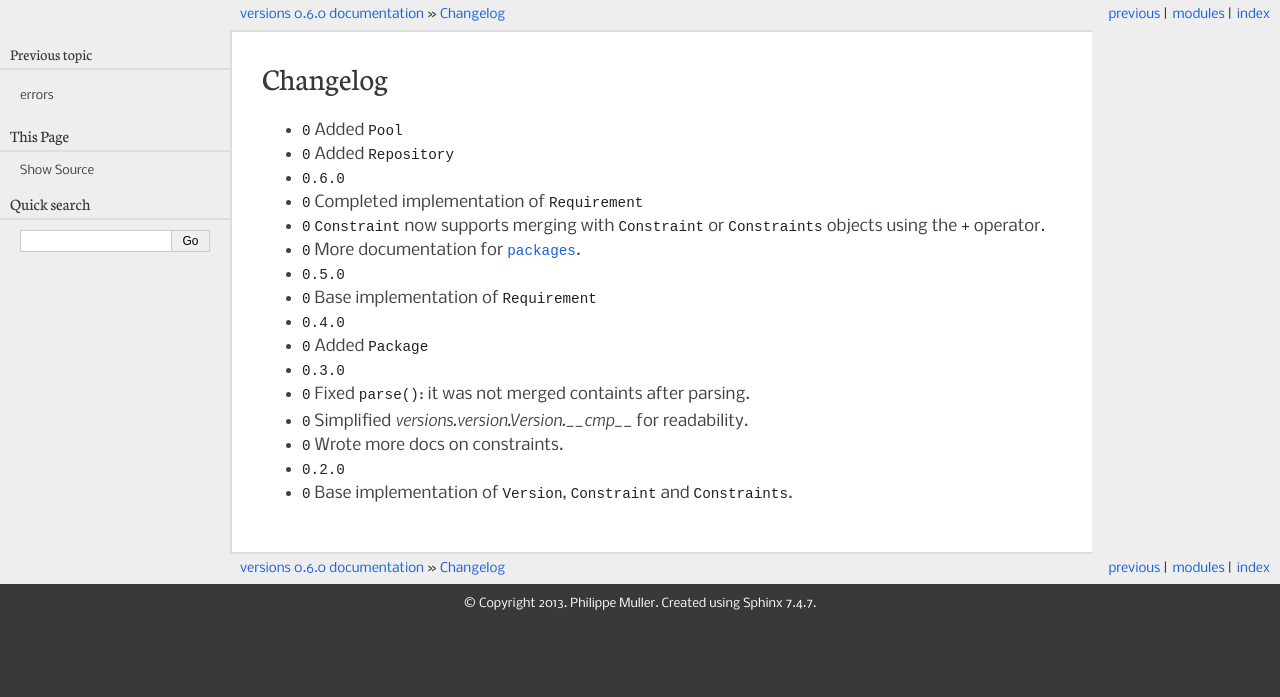
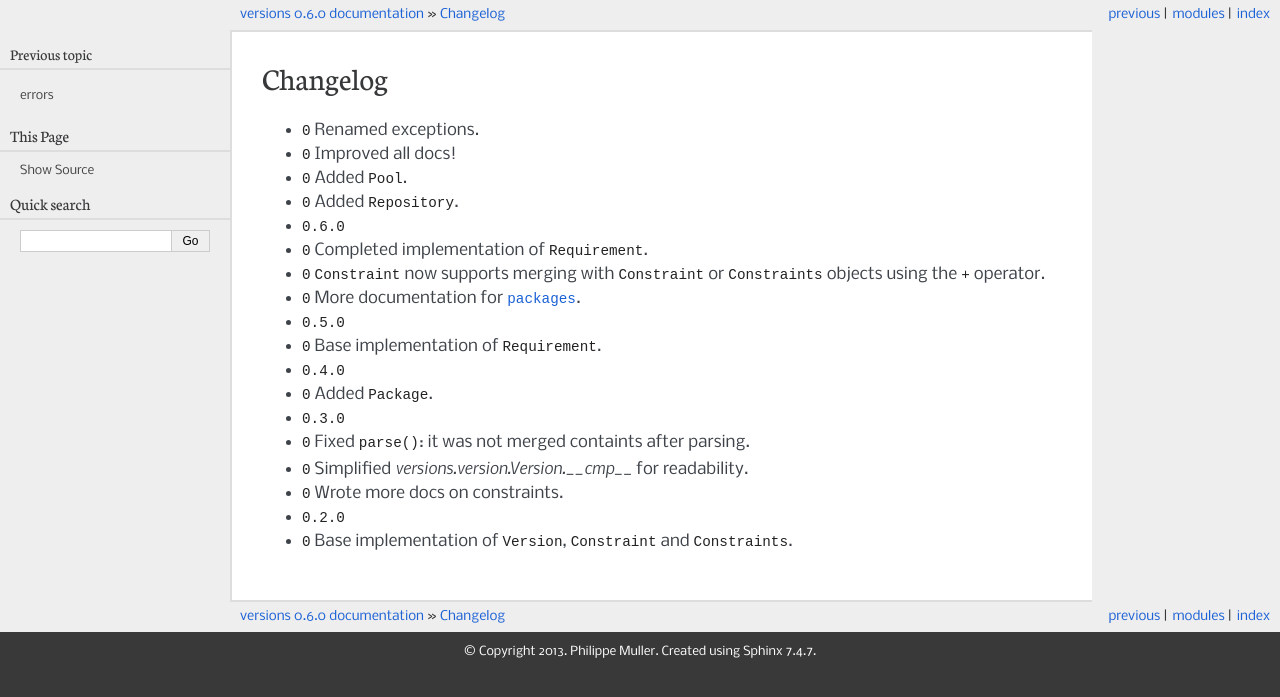
Before and after one commit to pmuller/versions, a Sphinx documentation site: the page built from docs/changelog.rst, in a window 1280 px wide. Shown: the top 697 px of the page. Built offline with Sphinx 7.4.7, drawn with Linux system fonts in a browser that asks for light colours; cross-references to code outside the pages are shown as plain code.

Commit message:
Updated changelog

```diff
--- a/docs/changelog.rst
+++ b/docs/changelog.rst
@@ -2,18 +2,20 @@
 Changelog
 =========
 
-* :feature:`0` Added :class:`~versions.repositories.Pool`
-* :feature:`0` Added :class:`~versions.repositories.Repository`
+* :support:`0` Renamed exceptions.
+* :support:`0` Improved all docs!
+* :feature:`0` Added :class:`~versions.repositories.Pool`.
+* :feature:`0` Added :class:`~versions.repositories.Repository`.
 * :release:`0.6.0 <2013-12-14>`
-* :feature:`0` Completed implementation of :class:`~versions.requirements.Requirement`
+* :feature:`0` Completed implementation of :class:`~versions.requirements.Requirement`.
 * :feature:`0` :class:`~versions.constraint.Constraint` now supports merging with
   :class:`~versions.constraint.Constraint` or
   :class:`~versions.constraints.Constraints` objects using the ``+`` operator.
 * :support:`0` More documentation for :mod:`~versions.packages`.
 * :release:`0.5.0 <2013-12-13>`
-* :support:`0` Base implementation of :class:`~versions.requirements.Requirement`
+* :support:`0` Base implementation of :class:`~versions.requirements.Requirement`.
 * :release:`0.4.0 <2013-12-13>`
-* :feature:`0` Added :class:`~versions.packages.Package`
+* :feature:`0` Added :class:`~versions.packages.Package`.
 * :release:`0.3.0 <2013-12-10>`
 * :bug:`0` Fixed :meth:`~versions.constraints.Constraints.parse`:
   it was not merged containts after parsing.
```
